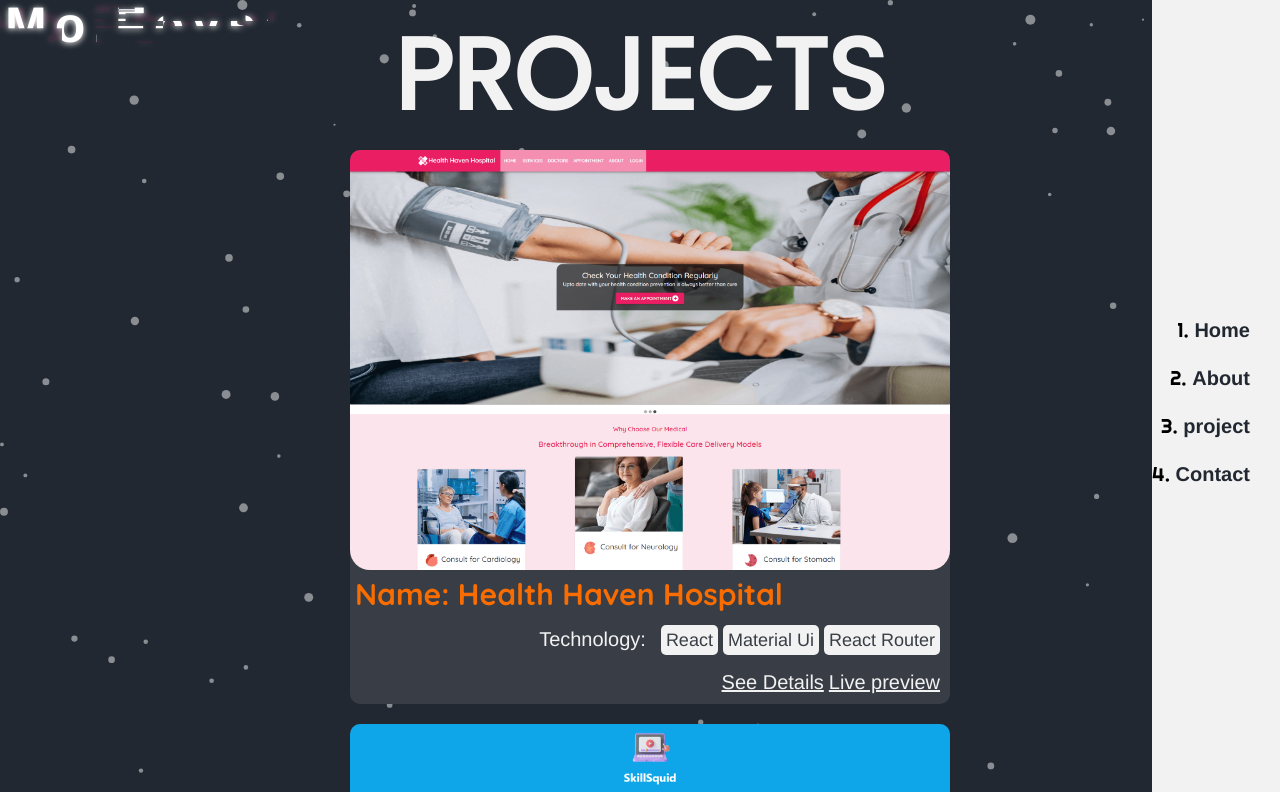
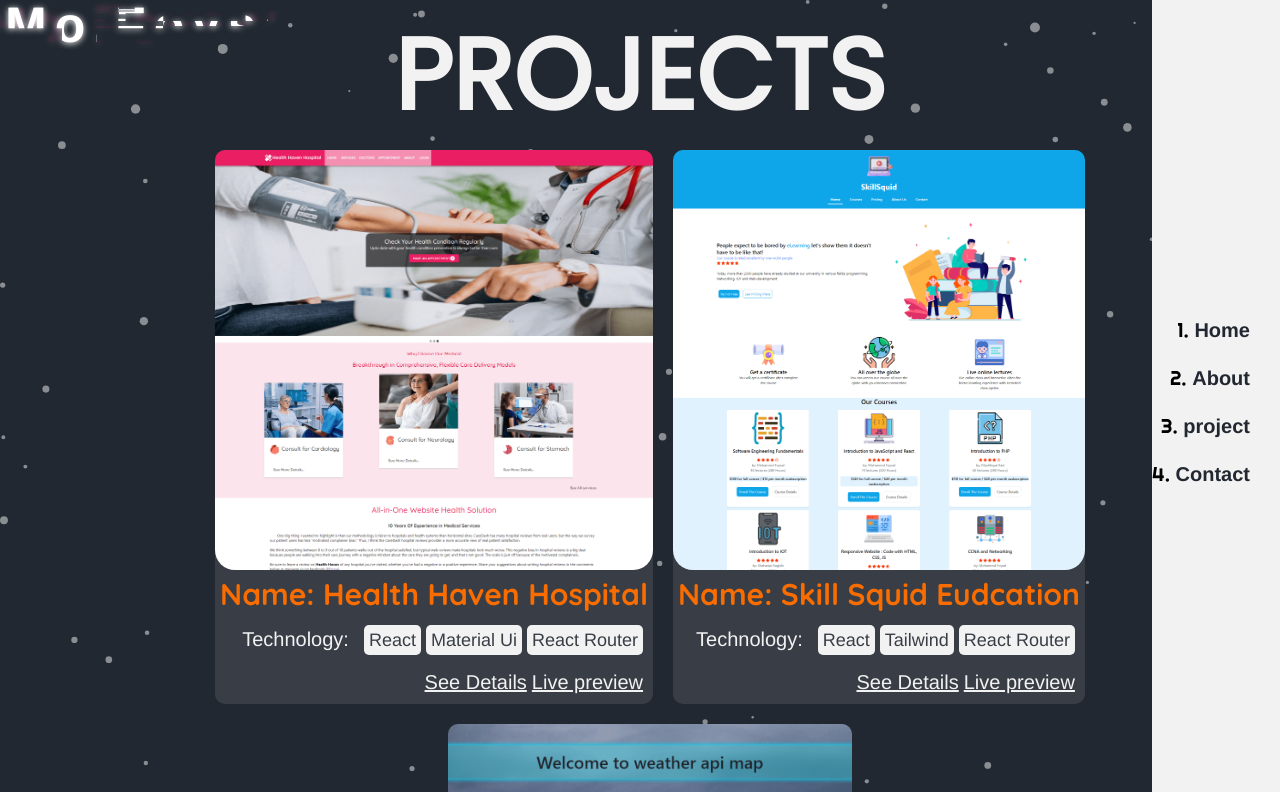
Before and after one commit to Foy5al/fullpage-portfolio, a React (Create React App) app: page /projects in a window 1280 px wide. Shown: the top 792 px of the page. Built offline with nearby package versions, Linux system fonts and the light colour scheme.

Commit message:
fix some error

```diff
--- a/src/components/About/about.scss
+++ b/src/components/About/about.scss
@@ -67,7 +67,7 @@
         width: 100%;
         display: flex;
         justify-content: center;
-        align-items: start;
+        align-items: flex-start;
         flex-direction: column;
         padding: 20px;
 
@@ -159,7 +159,7 @@
         width: 100%;
         display: flex;
         justify-content: center;
-        align-items: start;
+        align-items: flex-start;
         flex-direction: column;
         padding: 20px;
 
--- a/src/components/Home/Home.scss
+++ b/src/components/Home/Home.scss
@@ -57,7 +57,7 @@
         width: 50%;
         display: flex;
         justify-content: center;
-        align-items: start;
+        align-items: flex-start;
         flex-direction: column;
 
         h2 {
--- a/src/components/Projects/Projects.scss
+++ b/src/components/Projects/Projects.scss
@@ -138,22 +138,22 @@ h1 {
 
 .project-container .box {
     @include breakpoint(desktop-up) {
-        width: fill;
+        width: stretch;
         height: 400px;
     }
 
     @include breakpoint(tablet-landscape-up) {
-        width: fill;
+        width: stretch;
         height: 400px;
     }
 
     @include breakpoint(tablet-portrait-up) {
-        width: fill;
+        width: stretch;
         height: 300px;
     }
 
     @include breakpoint(mobile) {
-        width: fill;
+        width: stretch;
         height: 280px;
     }
 
```
